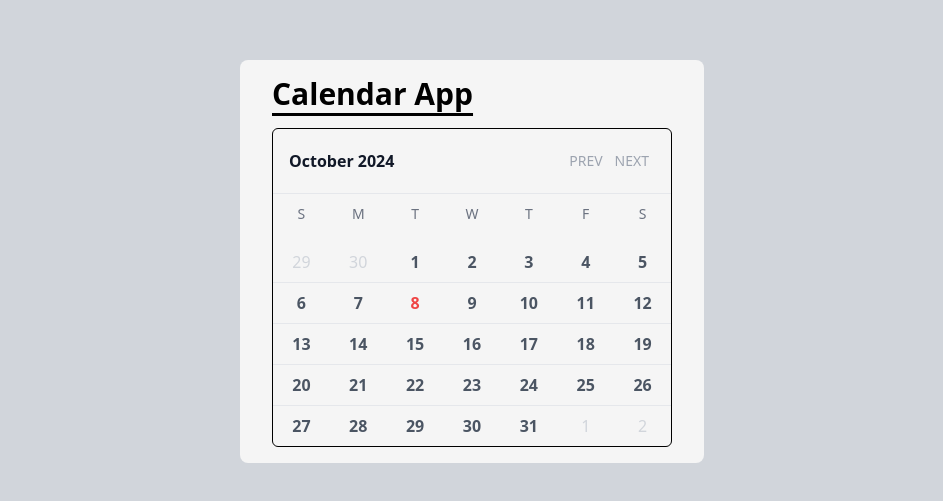
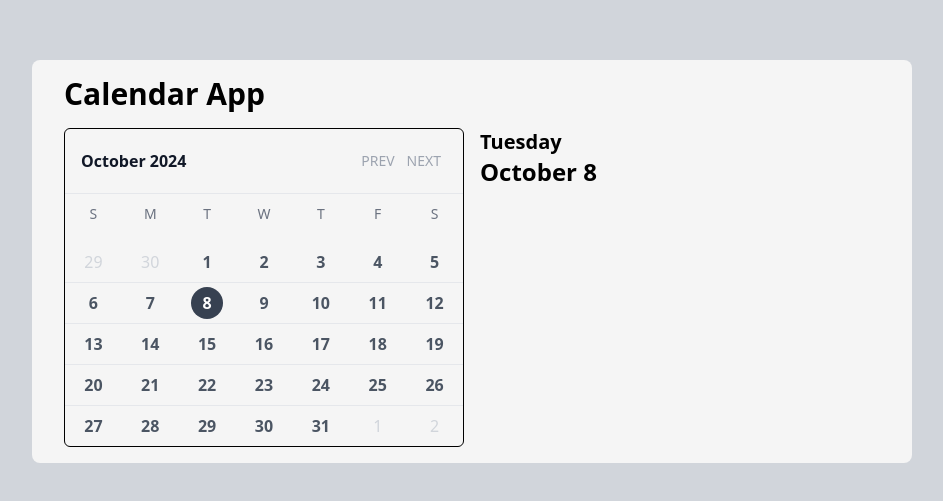
Before and after one commit to rawrisotto/calendar-app, a Next.js app: page / in a window 1280 px wide. Shown: the part 139-640 px from the top of the page, without its empty margins (168-1111 px from the left). Built offline with nearby package versions, Linux system fonts and the light colour scheme.

Commit message:
Added events section and functionality to change date

```diff
--- a/app/page.jsx
+++ b/app/page.jsx
@@ -1,11 +1,11 @@
 import React from 'react'
-import Calendar from '@components/Calendar'
+import EventTracker from '@components/EventTracker'
 
 const Home = () => {
   return (
     <div>
-        <h1 className="text-3xl font-bold underline underline-offset-8 mb-4">Calendar App</h1>
-        <Calendar />
+        <h1 className="text-3xl font-bold mb-4">Calendar App</h1>
+        <EventTracker />
     </div>
   )
 }
--- a/components/Calendar.jsx
+++ b/components/Calendar.jsx
@@ -12,13 +12,12 @@ import {
   isToday,
   parse,
   startOfMonth,
-  startOfToday,
   startOfWeek,
 } from "date-fns";
 
-const Calendar = () => {
+const Calendar = ({ today, selectedDate, handleDateChange }) => {
   // Get the current data
-  const today = startOfToday();
+  //   const today = startOfToday();
   // Get the current month
   const [currentMonth, setCurrentMonth] = useState(format(today, "MMMM yyyy"));
   // Get the first day of the month
@@ -42,7 +41,7 @@ const Calendar = () => {
   };
 
   return (
-    <div className="w-[400px] mx-auto rounded-md border-[1px] border-black h-fit">
+    <section className="w-[400px] mx-auto rounded-md border-[1px] border-black h-fit">
       {/* Month, Prev, Next */}
       <div className="flex items-center border-b-[1px] p-4">
         <h2 className="font-semibold text-gray-900 flex-auto">
@@ -86,13 +85,17 @@ const Calendar = () => {
           >
             <button
               type="button"
-              //   onClick={() => handleDateChange(day)}
+              onClick={() => handleDateChange(day)}
               className={`aspect-square w-8 my-1 rounded-full hover:bg-gray-200
                       ${
                         isSameMonth(day, firstDayCurrentMonth) &&
                         "font-semibold text-gray-600"
                       }
                       ${isToday(day) && "text-red-500"}
+                      ${
+                        isEqual(day, selectedDate) &&
+                        "bg-gray-700 text-white hover:bg-gray-700"
+                      }
                       `}
             >
               <time dateTime={format(day, "yyyy-MM-dd")}>
@@ -102,7 +105,7 @@ const Calendar = () => {
           </div>
         ))}
       </div>
-    </div>
+    </section>
   );
 };
 
--- /dev/null
+++ b/components/EventTracker.jsx
@@ -0,0 +1,34 @@
+"use client";
+
+import { useState, useEffect } from "react";
+import { startOfToday } from "date-fns";
+import Calendar from "./Calendar";
+import Events from "./Events";
+
+const EventTracker = () => {
+  const [selectedDate, setSelectedDate] = useState(null);
+  const today = startOfToday();
+
+  // Handle date change when a date is selected on the calendar
+  const handleDateChange = (date) => {
+    setSelectedDate(date);
+  };
+
+  // Set the selected date to today on initial render
+  useEffect(() => {
+    setSelectedDate(today);
+  }, []);
+
+  return (
+    <div className="grid grid-cols-2 gap-4">
+      <Calendar
+        today={today}
+        selectedDate={selectedDate}
+        handleDateChange={handleDateChange}
+      />
+      <Events selectedDate={selectedDate} />
+    </div>
+  );
+};
+
+export default EventTracker;
--- /dev/null
+++ b/components/Events.jsx
@@ -0,0 +1,13 @@
+import React from "react";
+import { format } from "date-fns";
+
+const Events = ({ selectedDate }) => {
+  return (
+    <aside>
+      <h3 className="text-xl font-semibold">{format(selectedDate, "eeee")}</h3>
+      <h2 className="text-2xl font-semibold">{format(selectedDate, "MMMM d")}</h2>
+    </aside>
+  );
+};
+
+export default Events;
```
